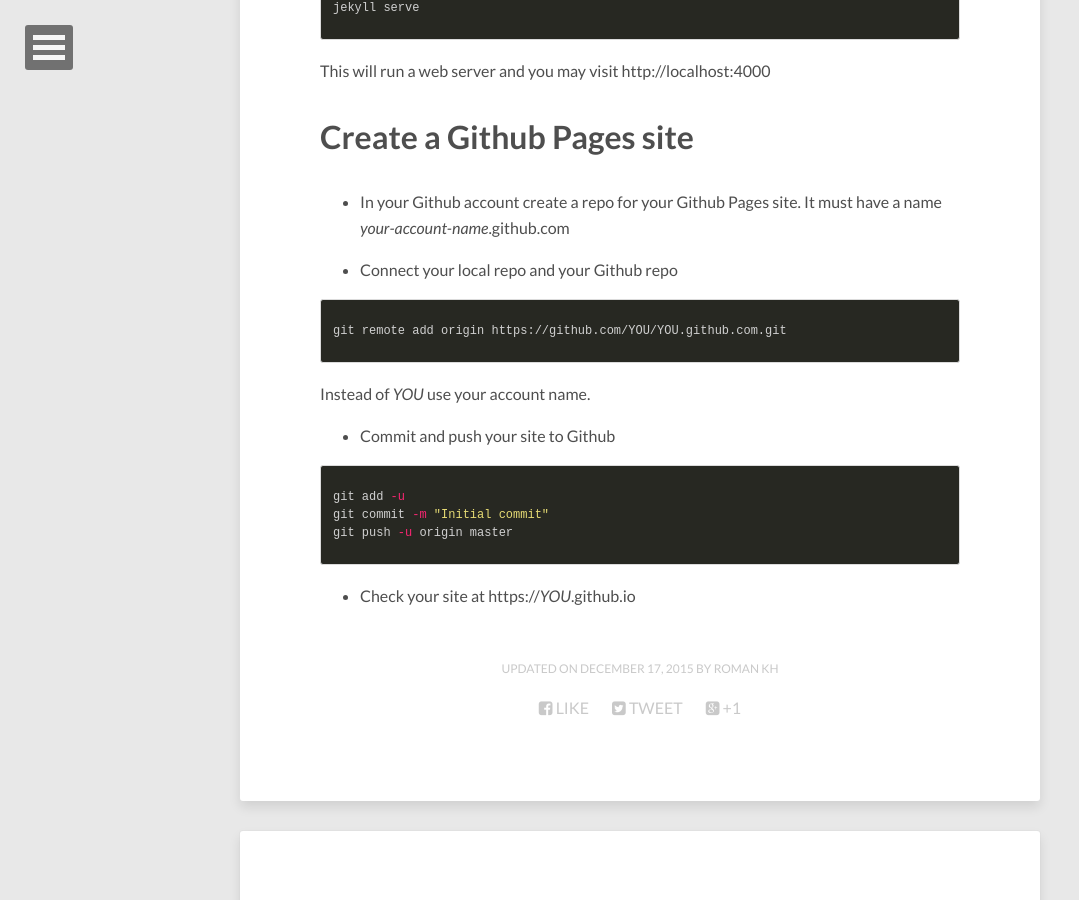
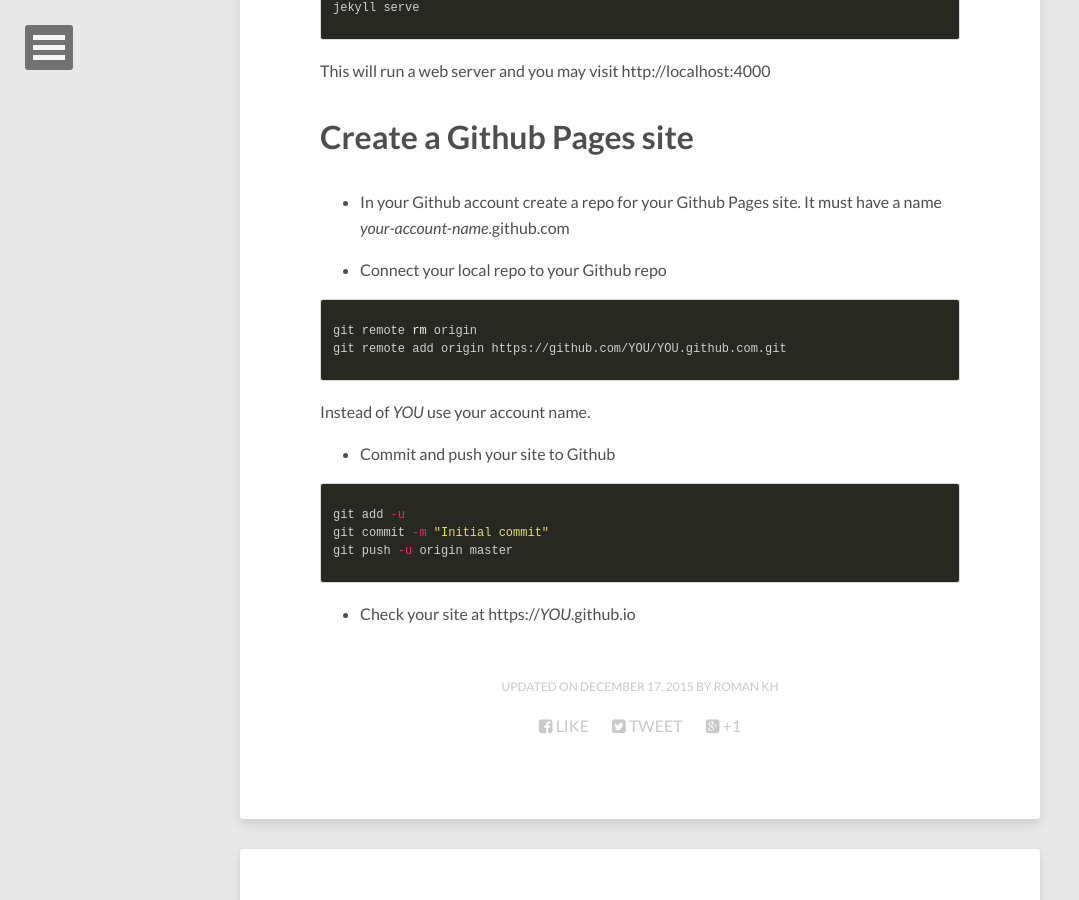
Before and after one commit to roman-kh/roman-kh.github.com, a Jekyll site: the page built from _posts/2015-12-17-how-to-install-jekyll-on-Github.md, in a window 1280 px wide and 900 px high, scrolled down 1414 px. Shown: the whole window, without its empty margins (0-1079 px from the left). Built offline with Jekyll 4.4.1, drawn with Linux system fonts in a browser that asks for light colours; nearby versions of some CDN libraries.

Commit message:
the first post

```diff
--- a/_posts/2015-12-17-how-to-install-jekyll-on-Github.md
+++ b/_posts/2015-12-17-how-to-install-jekyll-on-Github.md
@@ -50,8 +50,9 @@
 # Create a Github Pages site
 * In your Github account create a repo for your Github Pages site. It must have a name *your-account-name*.github.com
 
-* Connect your local repo and your Github repo
+* Connect your local repo to your Github repo
 {% highlight sh %}
+git remote rm origin
 git remote add origin https://github.com/YOU/YOU.github.com.git
 {% endhighlight %}
 Instead of *YOU* use your account name.
```
